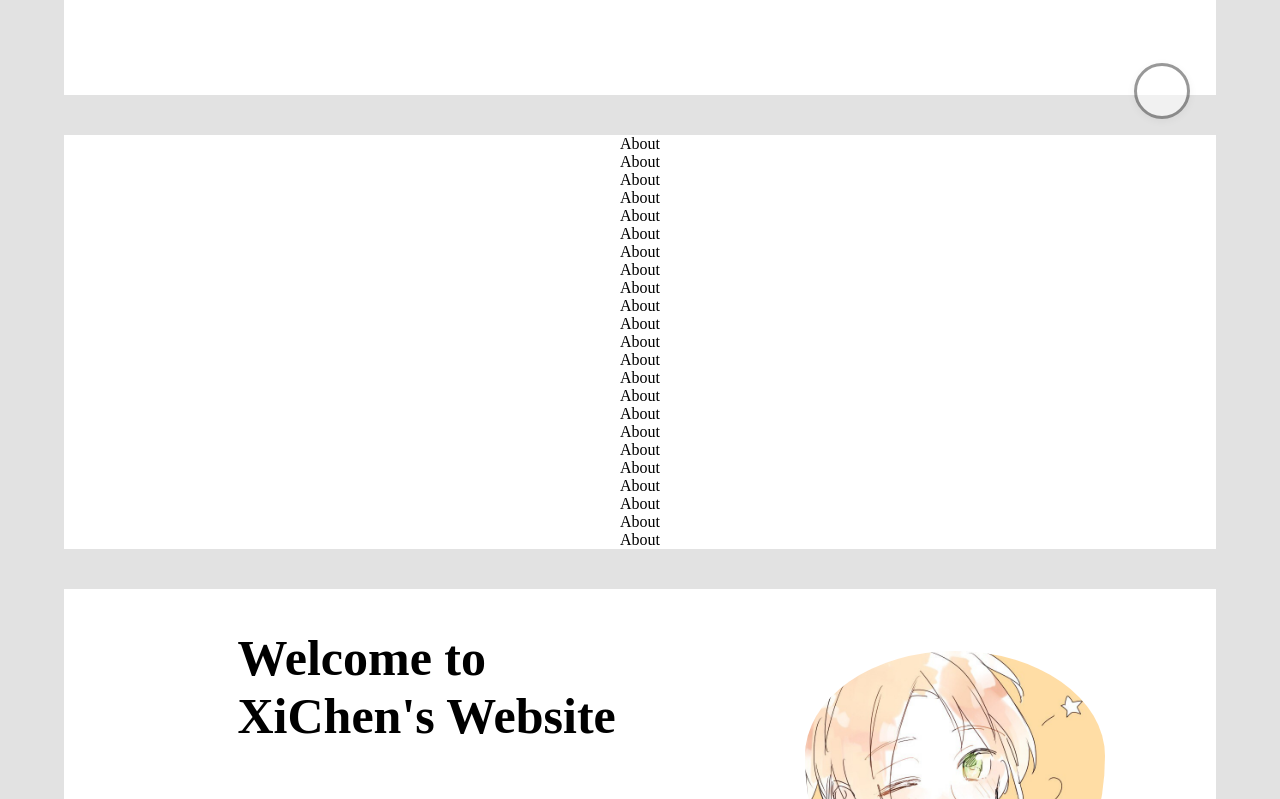
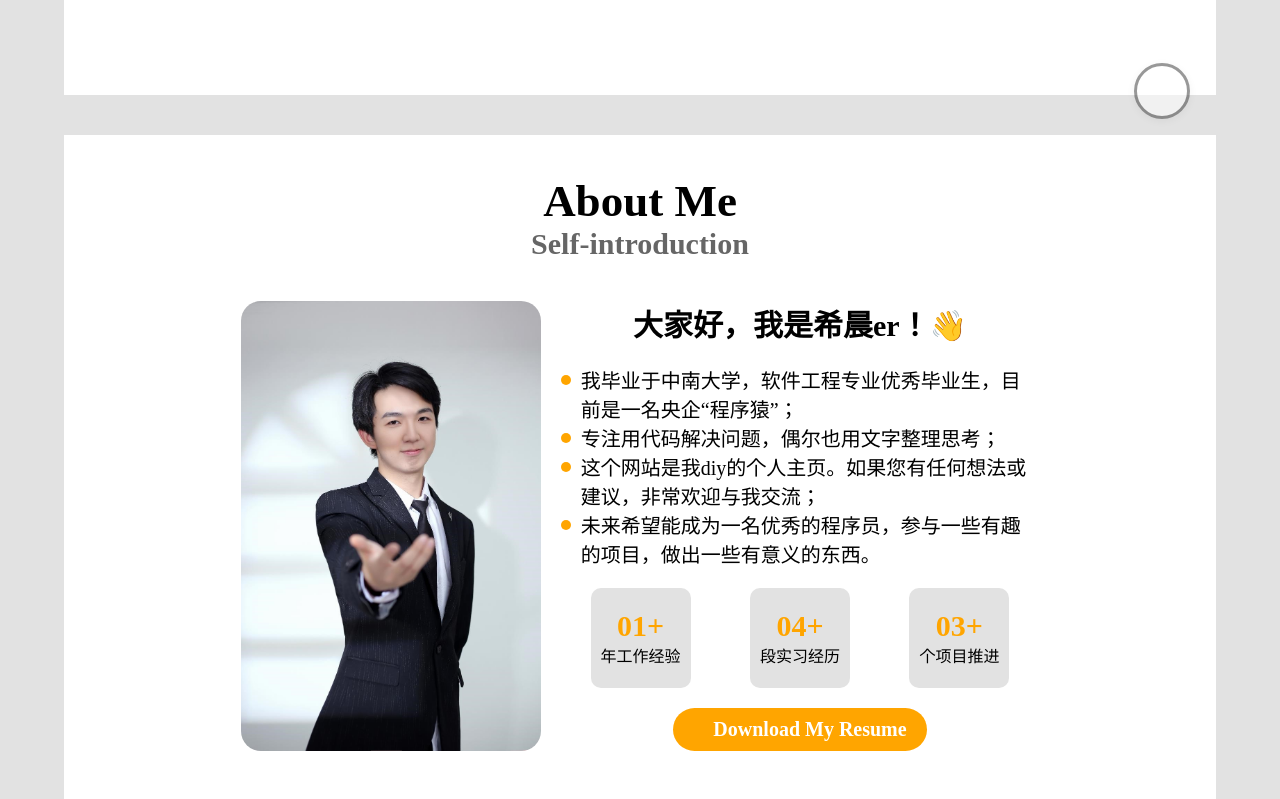
Before and after one commit to XiChen1234/MyWebsite, a Vue app: page / in a window 1280 px wide. Shown: the part 601-1400 px from the top of the page. Built offline with nearby package versions, Linux system fonts and the light colour scheme; a small style sheet from the web is missing.

Commit message:
feat: about page
完成about页面的基本布局和文案撰写
待解决：
- about页面响应式
- 通用button样式
- 简历文件下载
- 英文翻译（全局也要考虑）

- home页面的tag和about页面的card混用，修改

```diff
--- a/index.html
+++ b/index.html
@@ -3,7 +3,7 @@
   <head>
     <meta charset="UTF-8">
     <link rel="shortcut icon" href="/orange.svg" type="image/x-icon">
-    <link rel="stylesheet" href="//at.alicdn.com/t/c/font_5006037_ttsji7d9dyf.css">
+    <link rel="stylesheet" href="//at.alicdn.com/t/c/font_5006037_yayddke8wj.css">
     <meta name="viewport" content="width=device-width, initial-scale=1.0">
     <title>晨光随笔 - 简历页</title>
   </head>
--- a/src/components/page/AboutPage.vue
+++ b/src/components/page/AboutPage.vue
@@ -4,33 +4,165 @@
 </script>
 
 <template>
-  <div id="about">
-    <div>About</div>
-    <div>About</div>
-    <div>About</div>
-    <div>About</div>
-    <div>About</div>
-    <div>About</div>
-    <div>About</div>
-    <div>About</div>
-    <div>About</div>
-    <div>About</div>
-    <div>About</div>
-    <div>About</div>
-    <div>About</div>
-    <div>About</div>
-    <div>About</div>
-    <div>About</div>
-    <div>About</div>
-    <div>About</div>
-    <div>About</div>
-    <div>About</div>
-    <div>About</div>
-    <div>About</div>
-    <div>About</div>
+  <div class="about-page" id="about">
+    <div class="title">About Me</div>
+    <div class="sub-title">Self-introduction</div>
+    <div class="content">
+      <div class="pic">
+        <img src="/body.jpg" alt="">
+      </div>
+      <div class="text">
+        <div class="welcome">大家好，我是希晨er！👋</div>
+        <ul class="desc">
+          <li>我毕业于中南大学，软件工程专业优秀毕业生，目前是一名央企“程序猿”；</li>
+          <li>专注用代码解决问题，偶尔也用文字整理思考；</li>
+          <li>这个网站是我diy的个人主页。如果您有任何想法或建议，非常欢迎与我交流；</li>
+          <li>未来希望能成为一名优秀的程序员，参与一些有趣的项目，做出一些有意义的东西。</li>
+        </ul>
+        <div class="card-list">
+          <div class="card">
+            <div class="num">01+</div>
+            <div class="span">年工作经验</div>
+          </div>
+          <div class="card">
+            <div class="num">04+</div>
+            <div class="span">段实习经历</div>
+          </div>
+          <div class="card">
+            <div class="num">03+</div>
+            <div class="span">个项目推进</div>
+          </div>
+        </div>
+        <div class="download">
+          <i class="iconfont icon-download"></i> Download My Resume
+        </div>
+      </div>
+    </div>
   </div>
 </template>
 
 <style scoped>
+.about-page {
+  display: flex;
+  width: 90%;
+  padding: 40px 20px;
+  flex-direction: column;
+}
 
+.title {
+  font-size: 45px;
+  font-weight: bold;
+  text-align: center;
+  margin: auto;
+  color: var(--text-main);
+}
+
+.sub-title {
+  font-size: 30px;
+  font-weight: bold;
+  text-align: center;
+  margin: auto;
+  color: var(--text-secondary);
+}
+
+.content {
+  gap: 20px;
+  padding: 40px;
+  display: flex;
+  align-items: center;
+  justify-content: center;
+}
+
+.content .pic {
+  display: flex;
+  justify-content: center;
+  align-items: center;
+}
+
+.content .pic img {
+  border-radius: 20px;
+}
+
+.content .text {
+  width: 50%;
+  display: flex;
+  flex-direction: column;
+  justify-content: center;
+  align-items: center;
+  gap: 20px;
+  color: var(--text-main);
+}
+
+.content .text .welcome {
+  font-size: 30px;
+  font-weight: bold;
+}
+
+.content .text .desc {
+  font-size: 20px;
+}
+
+.content .text .desc li {
+  padding-left: 1em;
+}
+
+.content .text .desc li::before {
+  content: '';
+  position: absolute;
+  margin-left: -1em;
+  transform: translateY(100%);
+  width: 10px;
+  height: 10px;
+  border-radius: 50%;
+  background-color: var(--text-main-focus);
+}
+
+.content .text .card-list {
+  width: 100%;
+  display: flex;
+  justify-content: space-around;
+  align-items: center;
+}
+
+.content .text .card-list .card {
+  border-radius: 10px;
+  height: 100px;
+  width: 100px;
+  font-weight: 500;
+  text-align: center;
+  background-color: var(--common-bg);
+  display: flex;
+  flex-direction: column;
+  justify-content: center;
+  align-items: center;
+  transition: transform 0.2s, box-shadow 0.2s;
+}
+
+.content .text .card-list .card:hover {
+  transform: translateY(2px);
+  box-shadow: 5px 4px 8px var(--text-secondary);
+}
+
+.content .text .card-list .card .num {
+  font-size: 30px;
+  font-weight: bold;
+  color: var(--text-main-focus);
+}
+
+.content .text .download {
+  cursor: pointer;
+  width: fit-content;
+  padding: 10px 20px;
+  border-radius: 30px;
+  background-color: var(--text-main-focus);
+  color: var(--text-card);
+  font-size: 20px;
+  font-weight: bold;
+  display: flex;
+  align-items: center;
+}
+.content .text .download .iconfont {
+  font-size: 24px;
+  padding: 10px;
+}
 </style>
--- a/src/style/color.css
+++ b/src/style/color.css
@@ -13,7 +13,7 @@
   --text-main-light: #000;
   --text-main-dark: #c3c3c3;
   --text-secondary-light: #666666;
-  --text-secondary-dark: #aaaaaa;
+  --text-secondary-dark: #999999;
   --text-main-focus: orange;
   --text-secondary-focus: #ffaf1a;
 
```
Also changed, not shown: public/body.jpg (added).
